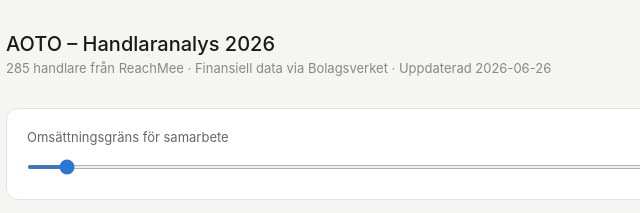
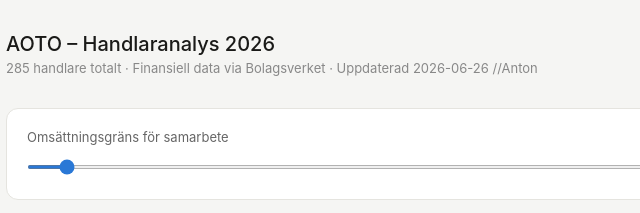
Before and after one commit to Hawkansson88/AOTO-RM, a plain HTML site: page aoto_handlare_analys.html in a window 1280 px wide. Shown: the top 213 px of the page, 204-844 px from the left. Drawn offline with Linux system fonts and the light colour scheme.

Commit message:
Update aoto_handlare_analys.html

```diff
--- a/aoto_handlare_analys.html
+++ b/aoto_handlare_analys.html
@@ -46,7 +46,7 @@
 <body>
 <div class="container">
   <h1>AOTO – Handlaranalys 2026</h1>
-  <p class="subtitle">285 handlare från ReachMee · Finansiell data via Bolagsverket · Uppdaterad 2026-06-26</p>
+  <p class="subtitle">285 handlare totalt · Finansiell data via Bolagsverket · Uppdaterad 2026-06-26 //Anton</p>
 
   <div class="slider-card">
     <div class="slider-label">Omsättningsgräns för samarbete</div>
```
